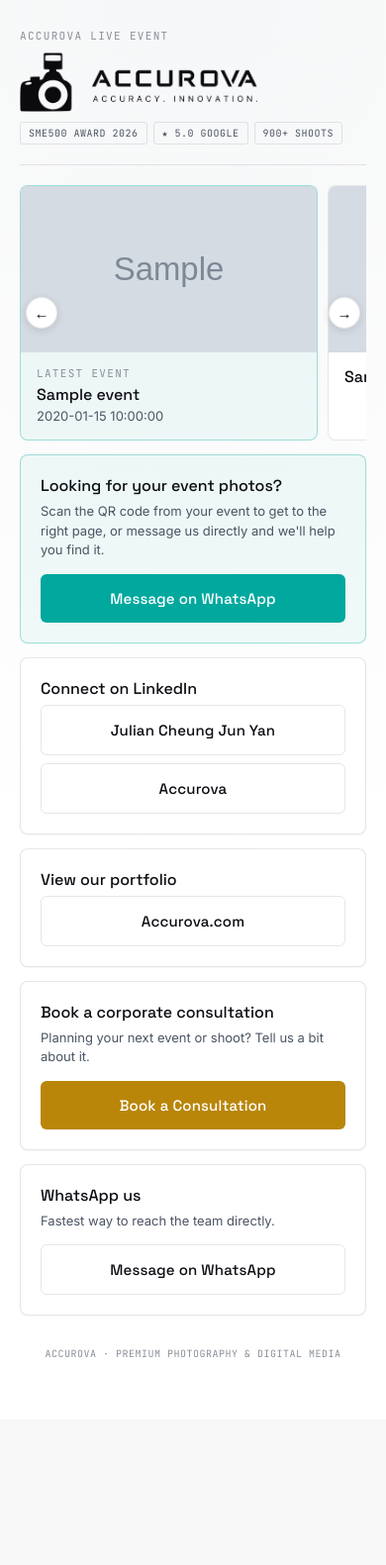
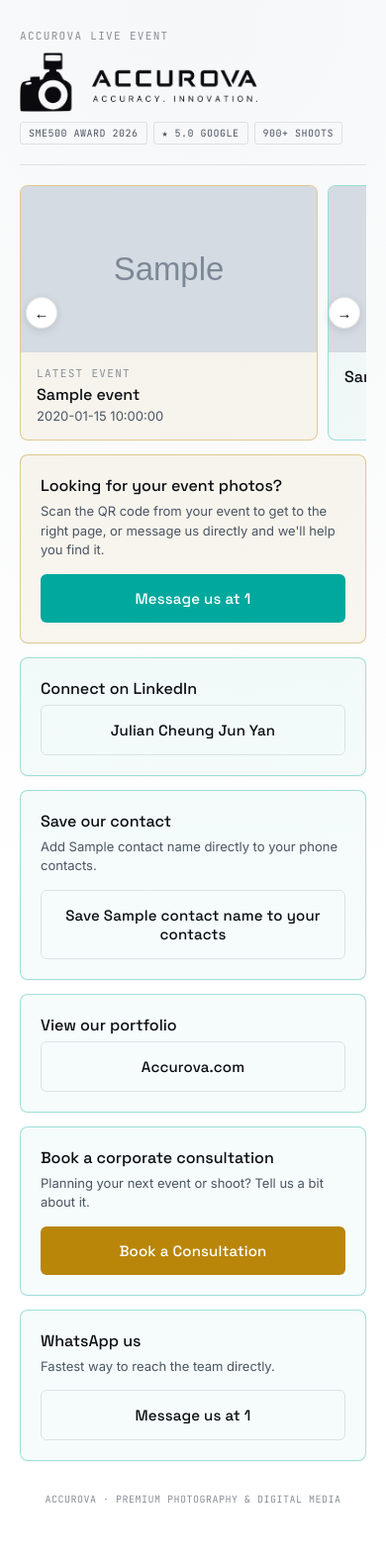
Before and after one commit to TheBooleanJulian/accurova-live-event, a FastAPI app: template app/templates/public/generic.html in a window 390 px wide. Shown: the whole page at 99% size. Before the commit the page ends 1371 px from the top, so only its background shows below. Run offline with FastAPI, Linux system fonts and the light colour scheme; the template is opened without the code that fills it: most values are stand-ins (such as "Sample title", 1, 10 or a date in 2020); grey boxes marked "Sample" are stand-in pictures.

Commit message:
Gold/teal card system, WhatsApp button text, save-to-contacts, homepage toggle
- Design: the "1st card" pattern (card-primary, and each carousel's
  first slide) now gets a gold accent; every other card gets teal
  (previously all-teal / plain white respectively).
- Every "Message on WhatsApp" button now reads "Message us at {number}"
  (WHATSAPP_DISPLAY_NUMBER), instead of generic "Message on WhatsApp".
- Hid the company LinkedIn button site-wide, leaving only the personal
  profile link (LINKEDIN_COMPANY_URL kept in config, unused for now).
- New "Save to contacts" button on the homepage and event pages
  generates a vCard on the fly at /contact.vcf (name/org/phone from
  CONTACT_NAME / WHATSAPP_DISPLAY_NUMBER).
- Admin dashboard: per-event "On homepage" checkbox, auto-submitting,
  backed by a new show_on_homepage column (default 1). The homepage
  carousel now only considers events with this flag set.

```diff
--- a/app/config.py
+++ b/app/config.py
@@ -23,6 +23,8 @@ class Settings:
     PUBLIC_BASE_URL: str = os.environ.get("PUBLIC_BASE_URL", "http://localhost:8000")
 
     WHATSAPP_URL: str = os.environ.get("WHATSAPP_URL", "https://wa.link/6y9sbx")
+    WHATSAPP_DISPLAY_NUMBER: str = os.environ.get("WHATSAPP_DISPLAY_NUMBER", "+65 9856 6543")
+    CONTACT_NAME: str = os.environ.get("CONTACT_NAME", "Julian Cheung (Photographer Accurova)")
     LINKEDIN_URL: str = os.environ.get("LINKEDIN_URL", "https://www.linkedin.com/in/juliancheungjunyan/")
     LINKEDIN_COMPANY_URL: str = os.environ.get("LINKEDIN_COMPANY_URL", "https://www.linkedin.com/company/accurova/")
     PORTFOLIO_URL: str = os.environ.get("PORTFOLIO_URL", "https://accurova.com/")
--- a/app/main.py
+++ b/app/main.py
@@ -60,12 +60,14 @@ def root(request: Request):
     directly — it's never linked from here.
     """
     latest_event = query_one(
-        "SELECT id, slug, name, event_date, thumbnail_path FROM events ORDER BY COALESCE(event_date, created_at) DESC LIMIT 1"
+        """SELECT id, slug, name, event_date, thumbnail_path FROM events
+           WHERE show_on_homepage = 1
+           ORDER BY COALESCE(event_date, created_at) DESC LIMIT 1"""
     )
 
     past_events = query_all(
         """SELECT slug, name, event_date, thumbnail_path FROM events
-           WHERE thumbnail_path IS NOT NULL AND id != ?
+           WHERE show_on_homepage = 1 AND thumbnail_path IS NOT NULL AND id != ?
            ORDER BY COALESCE(event_date, created_at) DESC LIMIT 7""",
         (latest_event["id"] if latest_event else -1,),
     )
@@ -75,11 +77,12 @@ def root(request: Request):
         {
             "request": request,
             "whatsapp_url": settings.WHATSAPP_URL,
+            "whatsapp_display_number": settings.WHATSAPP_DISPLAY_NUMBER,
             "linkedin_url": settings.LINKEDIN_URL,
-            "linkedin_company_url": settings.LINKEDIN_COMPANY_URL,
             "portfolio_url": settings.PORTFOLIO_URL,
             "google_reviews_url": settings.GOOGLE_REVIEWS_URL,
             "sme_award_url": settings.SME_AWARD_URL,
+            "contact_name": settings.CONTACT_NAME,
             "latest_event": latest_event,
             "past_events": past_events,
         },
--- a/app/static/css/style.css
+++ b/app/static/css/style.css
@@ -120,17 +120,17 @@ h1.event-name {
 }
 
 .card {
-  border: 1px solid var(--hairline);
+  border: 1px solid rgba(0, 168, 158, 0.35);
   border-radius: 8px;
   padding: 20px;
   margin-bottom: 14px;
-  background: var(--bg);
+  background: rgba(0, 168, 158, 0.04);
   box-shadow: 0 1px 2px rgba(10, 14, 20, 0.04);
 }
 
 .card-primary {
-  border-color: rgba(0, 168, 158, 0.35);
-  background: rgba(0, 168, 158, 0.05);
+  border-color: rgba(185, 134, 10, 0.4);
+  background: rgba(185, 134, 10, 0.06);
 }
 
 .card-title {
@@ -291,14 +291,14 @@ textarea { resize: vertical; min-height: 80px; }
   display: block;
   text-decoration: none;
   color: var(--ink);
-  border: 1px solid var(--hairline);
+  border: 1px solid rgba(0, 168, 158, 0.35);
   border-radius: 8px;
   overflow: hidden;
-  background: var(--bg);
+  background: rgba(0, 168, 158, 0.04);
 }
 .carousel-card:first-child {
-  border-color: rgba(0, 168, 158, 0.35);
-  background: rgba(0, 168, 158, 0.05);
+  border-color: rgba(185, 134, 10, 0.4);
+  background: rgba(185, 134, 10, 0.06);
 }
 .carousel-card-thumb {
   display: block;
--- a/app/templates/public/generic.html
+++ b/app/templates/public/generic.html
@@ -54,13 +54,18 @@
   <div class="card card-primary">
     <p class="card-title">Looking for your event photos?</p>
     <p class="card-desc">Scan the QR code from your event to get to the right page, or message us directly and we'll help you find it.</p>
-    <a class="btn btn-primary" href="{{ whatsapp_url }}" target="_blank" rel="noopener">Message on WhatsApp</a>
+    <a class="btn btn-primary" href="{{ whatsapp_url }}" target="_blank" rel="noopener">Message us at {{ whatsapp_display_number }}</a>
   </div>
 
   <div class="card">
     <p class="card-title">Connect on LinkedIn</p>
     <a class="btn btn-outline" href="{{ linkedin_url }}" target="_blank" rel="noopener">Julian Cheung Jun Yan</a>
-    <a class="btn btn-outline" href="{{ linkedin_company_url }}" target="_blank" rel="noopener">Accurova</a>
+  </div>
+
+  <div class="card">
+    <p class="card-title">Save our contact</p>
+    <p class="card-desc">Add {{ contact_name }} directly to your phone contacts.</p>
+    <a class="btn btn-outline" href="/contact.vcf">Save {{ contact_name }} to your contacts</a>
   </div>
 
   <div class="card">
@@ -77,7 +82,7 @@
   <div class="card">
     <p class="card-title">WhatsApp us</p>
     <p class="card-desc">Fastest way to reach the team directly.</p>
-    <a class="btn btn-outline" href="{{ whatsapp_url }}" target="_blank" rel="noopener">Message on WhatsApp</a>
+    <a class="btn btn-outline" href="{{ whatsapp_url }}" target="_blank" rel="noopener">Message us at {{ whatsapp_display_number }}</a>
   </div>
 
   <!-- Enquiry form (hidden until opened) -->
--- a/app/templates/public/not_found.html
+++ b/app/templates/public/not_found.html
@@ -16,7 +16,7 @@
   <div class="card">
     <p class="card-title">Event not found</p>
     <p class="card-desc">This link doesn't match a live event. Please check the QR code or contact the Accurova team.</p>
-    <a class="btn btn-outline" href="{{ whatsapp_url }}" target="_blank" rel="noopener">Message on WhatsApp</a>
+    <a class="btn btn-outline" href="{{ whatsapp_url }}" target="_blank" rel="noopener">Message us at {{ whatsapp_display_number }}</a>
   </div>
 </div>
 </body>
--- a/migrations/init_db.py
+++ b/migrations/init_db.py
@@ -43,6 +43,7 @@ def init_db(db_path: Path = DB_PATH) -> None:
         conn.executescript(sql)
         _add_column_if_missing(conn, "events", "thumbnail_path", "TEXT")
         _add_column_if_missing(conn, "events", "gallery_password", "TEXT")
+        _add_column_if_missing(conn, "events", "show_on_homepage", "INTEGER NOT NULL DEFAULT 1")
         _add_column_if_missing(conn, "email_signups", "name", "TEXT")
         conn.commit()
     finally:
--- a/migrations/schema.sql
+++ b/migrations/schema.sql
@@ -10,6 +10,7 @@ CREATE TABLE IF NOT EXISTS events (
     gallery_url TEXT,                -- nullable; set by admin once LuxSync gallery is ready
     gallery_password TEXT,           -- nullable; shown with a copy-to-clipboard button on the public page
     thumbnail_path TEXT,             -- nullable; web path to an uploaded thumbnail (e.g. /uploads/event_3.jpg)
+    show_on_homepage INTEGER NOT NULL DEFAULT 1,  -- 0/1; admin-controlled visibility in the homepage carousel
     status TEXT NOT NULL DEFAULT 'upcoming'  -- upcoming | live | photos_ready
         CHECK (status IN ('upcoming', 'live', 'photos_ready')),
     created_at TEXT NOT NULL DEFAULT (datetime('now'))
```
Also changed, not shown: app/routes/admin.py (+13 -0 lines), app/routes/public.py (+28 -3 lines), app/templates/admin/dashboard.html (+7 -1 lines), app/templates/public/index.html (+7 -2 lines), README.md, 1 other file.
